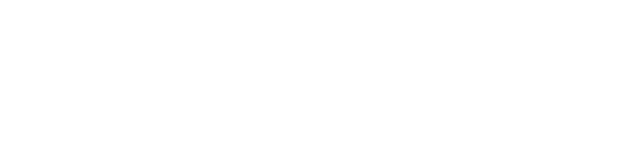
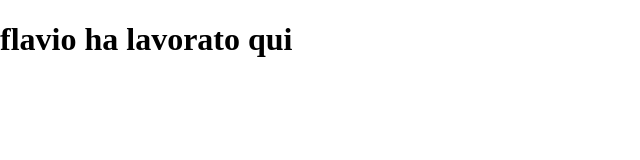
Before and after one commit to flavioliberini/test, a plain HTML site: page index.html in a window 1280 px wide. Shown: the whole page, without its empty margins (0-640 px from the left). Drawn offline with Linux system fonts and the light colour scheme.

Commit message:
aggiunto titolo

```diff
--- a/index.html
+++ b/index.html
@@ -8,6 +8,6 @@
     <link rel="stylesheet" href="style/index.css">
 </head>
 <body>
-
+    <h1>flavio ha lavorato qui</h1>
 </body>
 </html>
```
